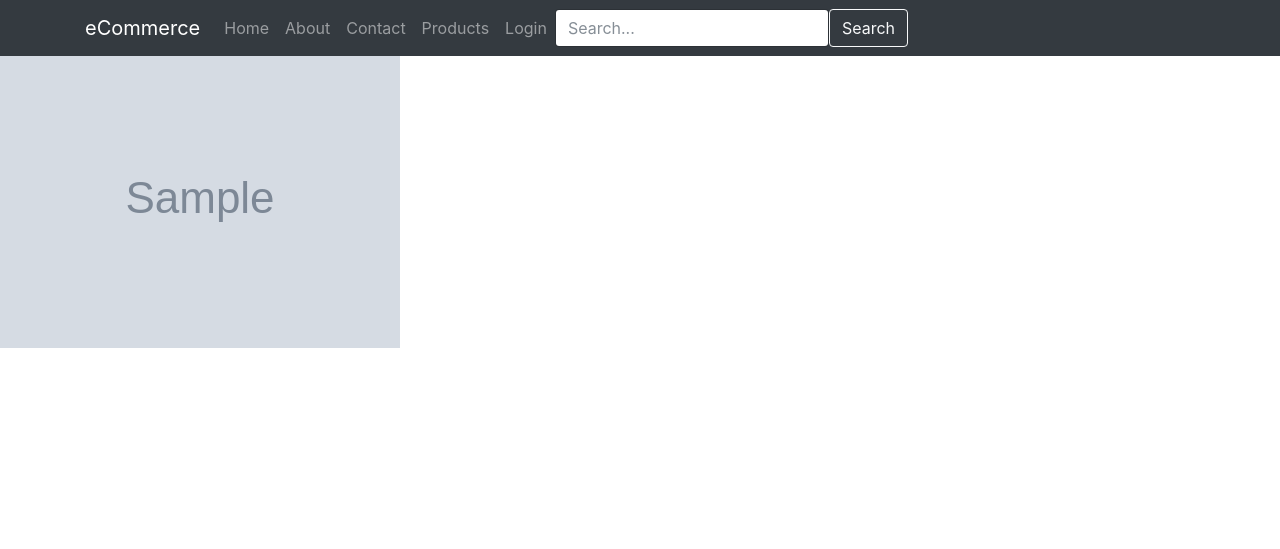
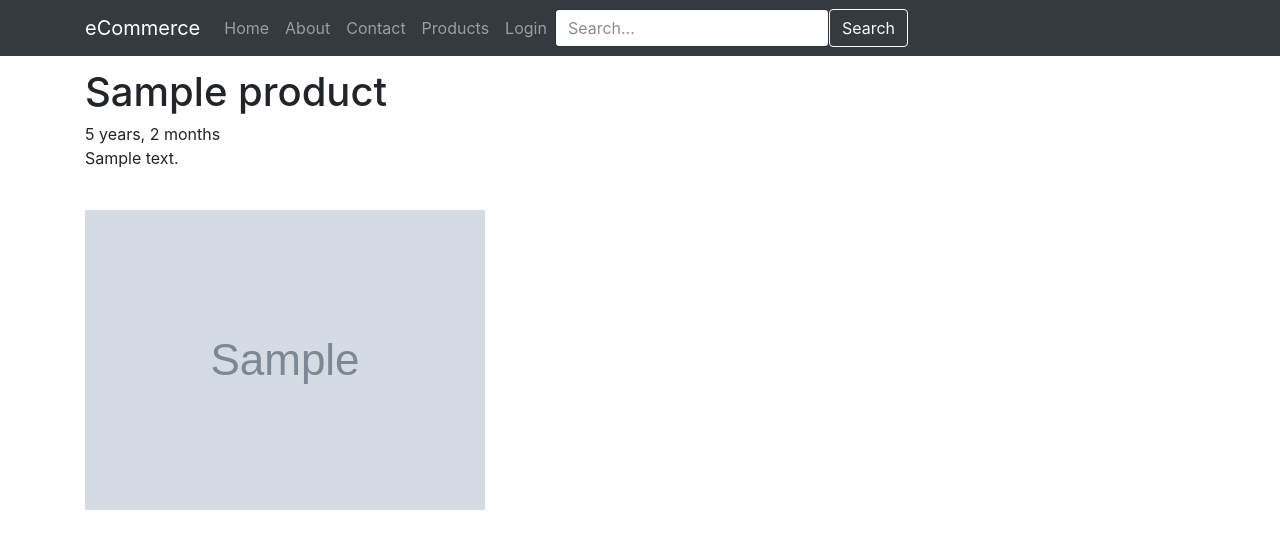
Before and after one commit to vimlesh-verma16/django_ecommerce_project, a Django app: a page that uses ecommerce/templates/base.html in a window 1280 px wide. Shown: the top 549 px of the page. Run offline with Django 5.2, Linux system fonts and the light colour scheme; tables that the repository leaves empty hold one stand-in row (values such as "Sample post"); grey boxes marked "Sample" are stand-in pictures; some libraries are stand-ins or nearby versions.

Commit message:
39.Template filter

```diff
--- a/ecommerce/products/models.py
+++ b/ecommerce/products/models.py
@@ -57,6 +57,7 @@ class Product(models.Model):
     active = models.BooleanField(default=True)
     featured = models.BooleanField(default=False)
     image = models.ImageField(upload_to=upload_image_path, null=True, blank=True)
+    timestamp = models.DateTimeField(auto_now_add=True)
 
     objects = ProductManager()
 
--- a/ecommerce/products/templates/products/detail.html
+++ b/ecommerce/products/templates/products/detail.html
@@ -7,16 +7,22 @@
 
 {% block content %}
 
-{{ object.title}} <br>
+    <div class='container'>
 
-{{ object.description}} <br>
+        <div class='row g-3'>
+            <div class='col'>
+            <h1>{{ object.title}}</h1>
+            {{ object.timestamp | timesince }}
+            {{ object.description | linebreaks}} <br>
+            {% if object.image  %}
+            <img src='{{ object.image.url }}' class='img-fluid' />
+            {% else %}
 
-{% if object.image  %}
-<img src='{{ object.image.url }}' class='img-fluid' />
-{% else %}
+            <p>No Image exists </p>
 
-<p>No Image exists </p>
-
-{% endif %}
+            {% endif %}
+            </div>
+        </div>
+    </div>
 
 {% endblock %}
--- a/ecommerce/products/templates/products/snipptes/card.html
+++ b/ecommerce/products/templates/products/snipptes/card.html
@@ -7,7 +7,8 @@
   <div class="card-body">
     <h5 class="card-title">{{ instance.title}}</h5>
     <h6 class="card-subtitle mb-2 text-body-secondary">card subtitle</h6>
-    <p class="card-text">{{ instance.description }}</p>
+    <p class="card-text">{{ instance.description | striptags | truncatewords:12 }}</p>
+
     <a href="{{obj.get_absolute_url}}" class="btn btn-primary">View</a>
     {% comment %} <a href="{% url "products:detail" slug=instance.slug %}" class="btn btn-warning">URL Shortcut</a> {% endcomment %}
   </div>
--- a/ecommerce/static_my_proj/css/main.css
+++ b/ecommerce/static_my_proj/css/main.css
@@ -1,3 +1,3 @@
-/* body {
-    color: blue;
-} */
+body {
+    padding-top: 70px;
+}
--- a/ecommerce/templates/base.html
+++ b/ecommerce/templates/base.html
@@ -7,6 +7,7 @@
     <!-- Required meta tags -->
     <meta charset="utf-8">
     <meta name="viewport" content="width=device-width, initial-scale=1, shrink-to-fit=no">
+    <link rel='stylesheet' href='{% static "css/main.css" %}' >
     {% include "base/css.html" %}
     {% block base_head %}{% endblock %}
 
```
Also changed, not shown: ecommerce/products/migrations/0005_product_timestamp.py (added).
